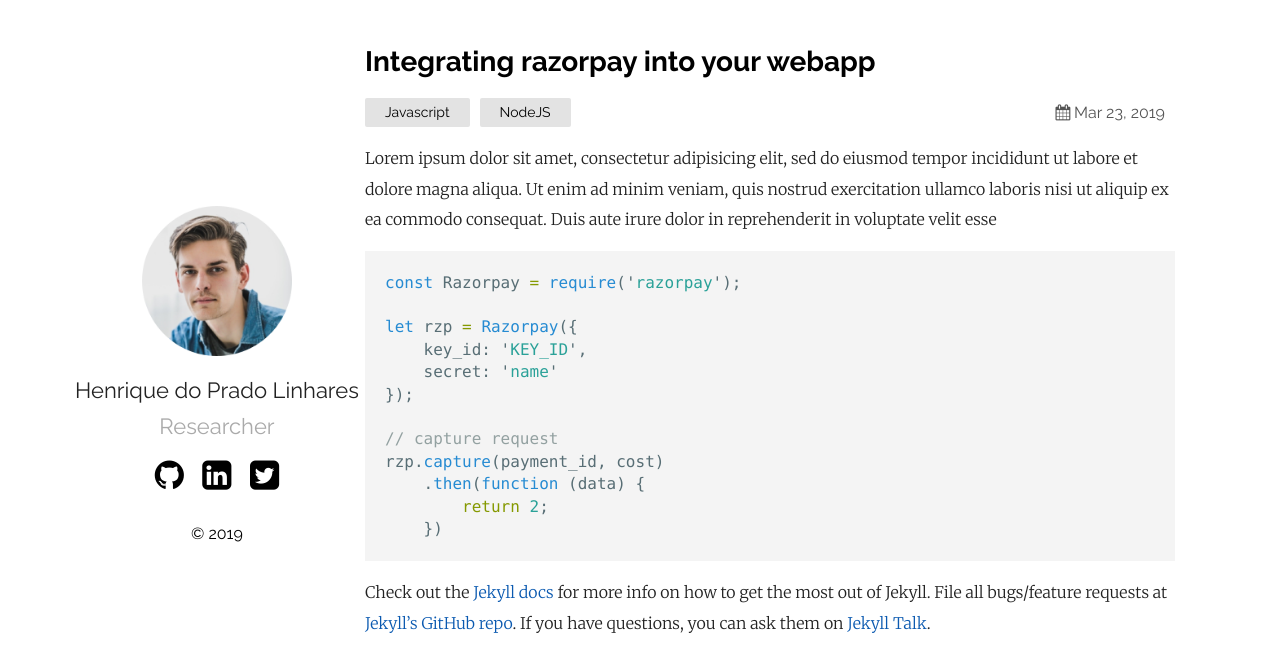
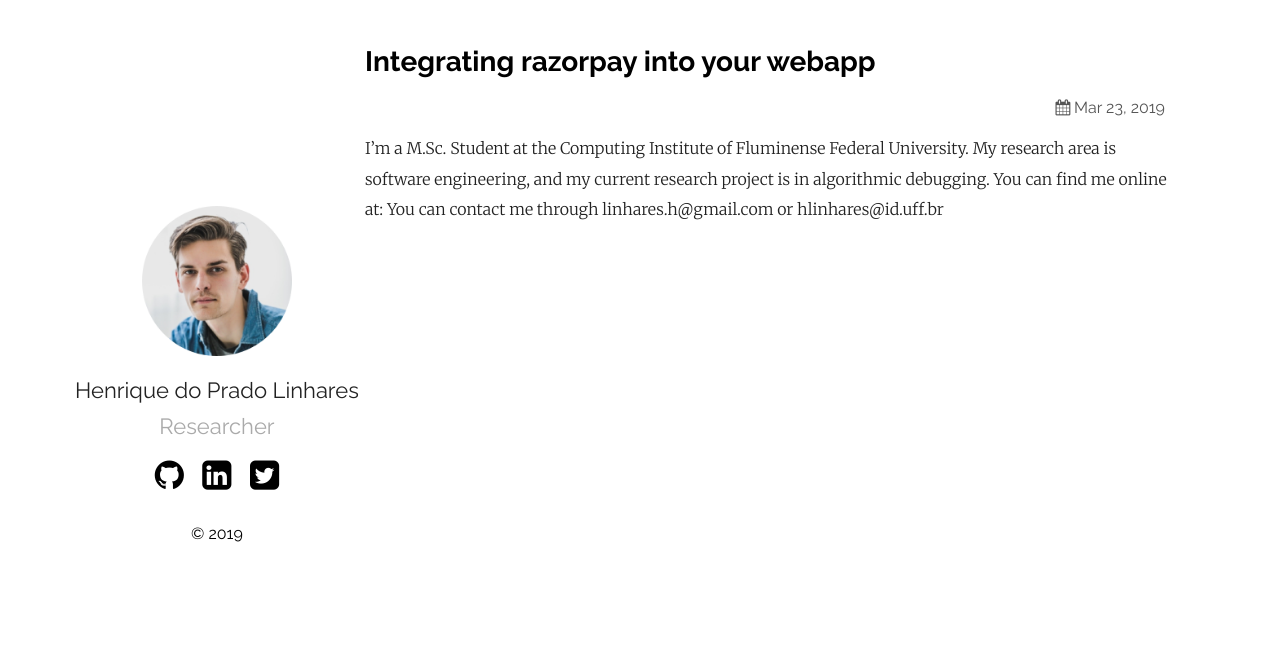
Before and after one commit to linharesh/linharesh.github.io, a Jekyll site: the page built from _posts/2019-03-23-welcome-to-jekyll.markdown, in a window 1280 px wide. Shown: the top 672 px of the page. Built offline with Jekyll 4.4.1, drawn with Linux system fonts in a browser that asks for light colours.

Commit message:
Update 2019-03-23-welcome-to-jekyll.markdown

````diff
--- a/_posts/2019-03-23-welcome-to-jekyll.markdown
+++ b/_posts/2019-03-23-welcome-to-jekyll.markdown
@@ -2,27 +2,10 @@
 layout: post
 title:  "Integrating razorpay into your webapp"
 date:   2019-03-23 21:03:36 +0530
-categories: Javascript NodeJS
+categories:
 ---
-Lorem ipsum dolor sit amet, consectetur adipisicing elit, sed do eiusmod tempor incididunt ut labore et dolore magna aliqua. Ut enim ad minim veniam, quis nostrud exercitation ullamco laboris nisi ut aliquip ex ea commodo consequat. Duis aute irure dolor in reprehenderit in voluptate velit esse
 
-```javascript
-const Razorpay = require('razorpay');
-
-let rzp = Razorpay({
-	key_id: 'KEY_ID',
-	secret: 'name'
-});
-
-// capture request
-rzp.capture(payment_id, cost)
-	.then(function (data) {
-		return 2;
-	})
-```
-
-Check out the [Jekyll docs][jekyll-docs] for more info on how to get the most out of Jekyll. File all bugs/feature requests at [Jekyll’s GitHub repo][jekyll-gh]. If you have questions, you can ask them on [Jekyll Talk][jekyll-talk].
-
-[jekyll-docs]: https://jekyllrb.com/docs/home
-[jekyll-gh]:   https://github.com/jekyll/jekyll
-[jekyll-talk]: https://talk.jekyllrb.com/
+I'm a M.Sc. Student at the Computing Institute of Fluminense Federal University.
+My research area is software engineering, and my current research project is in algorithmic debugging.
+You can find me online at:
+You can contact me through linhares.h@gmail.com or hlinhares@id.uff.br
````
